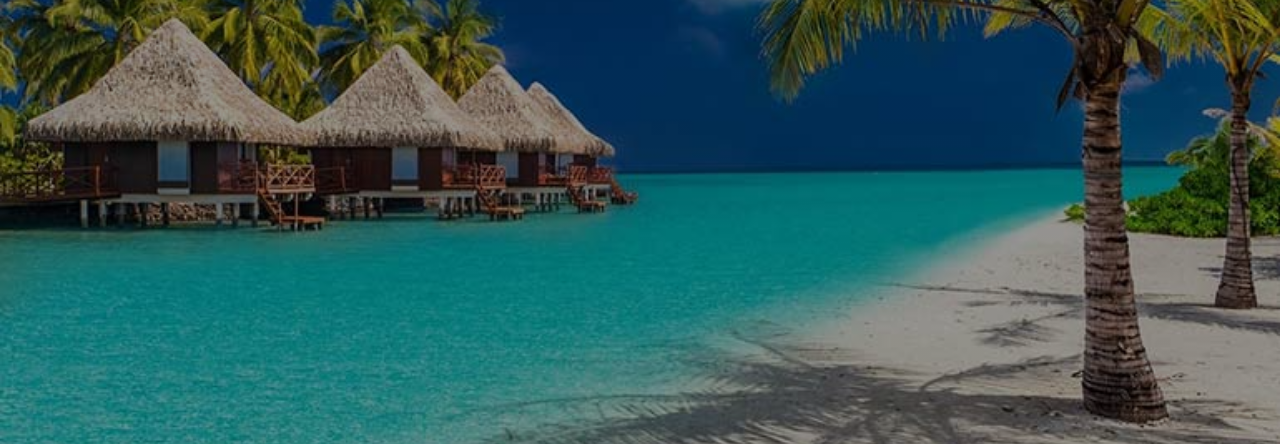
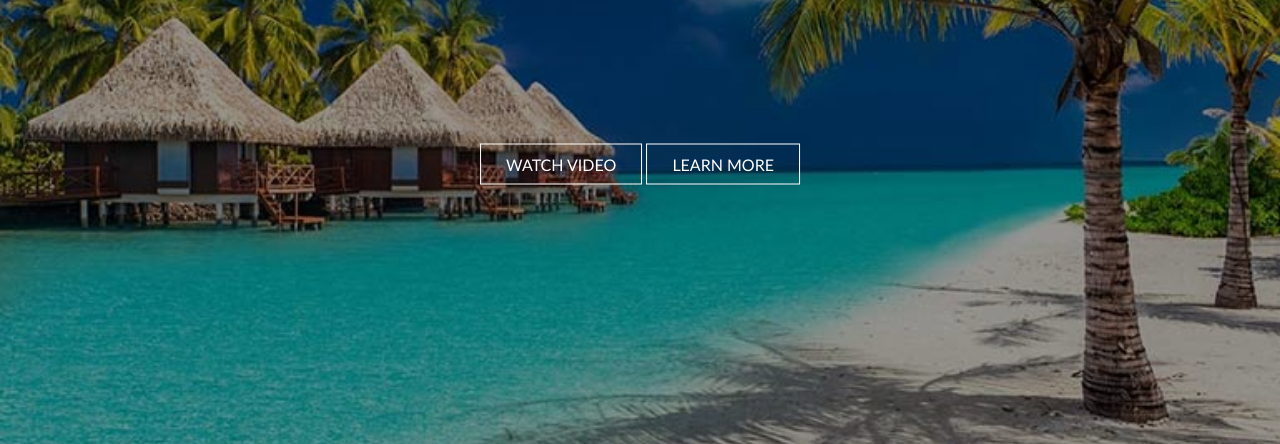
Before and after one commit to VirdzinijaG/holiday, a website: page index.html in a window 1280 px wide. Shown: the part 356-800 px from the top of the page. Drawn offline with Linux system fonts and the light colour scheme.

Commit message:
button style

```diff
--- a/css/button.css
+++ b/css/button.css
@@ -29,3 +29,24 @@ ul > li > a:hover {
     background-color: blue;
     color: white;
 }
+
+.button {
+    position: absolute;
+    top: 65%;
+    left: 50%;
+    transform: translate(-50%, -50%);
+}
+.btn {
+    text-decoration: none;
+    color: white;
+    text-transform: uppercase;
+    border: 1px solid white;
+    padding: 25px;
+    padding-top:10px;
+    padding-bottom:10px;
+    transition: 0.6 ease;
+}
+.btn:hover {
+    background-color: white;
+    color: blue;
+}
--- a/index.html
+++ b/index.html
@@ -25,6 +25,10 @@
         </div>
         <div class="text">
             <h1>Holiday</h1>
+        </div>
+        <div class="button">
+            <a href="#" class="btn">Watch video</a>
+            <a href="#" class="btn">Learn more</a>
 
         </div>
     </main>
```
